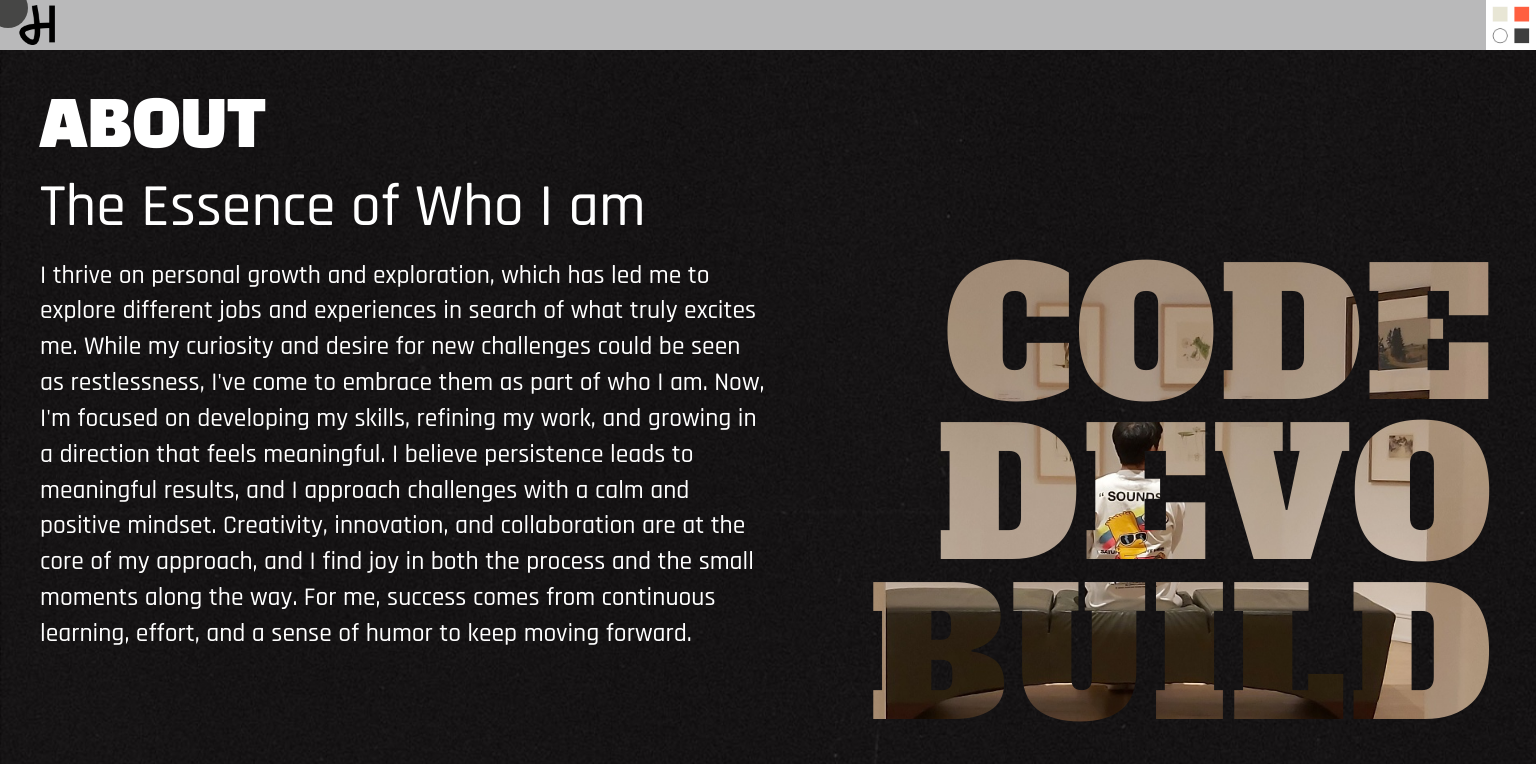
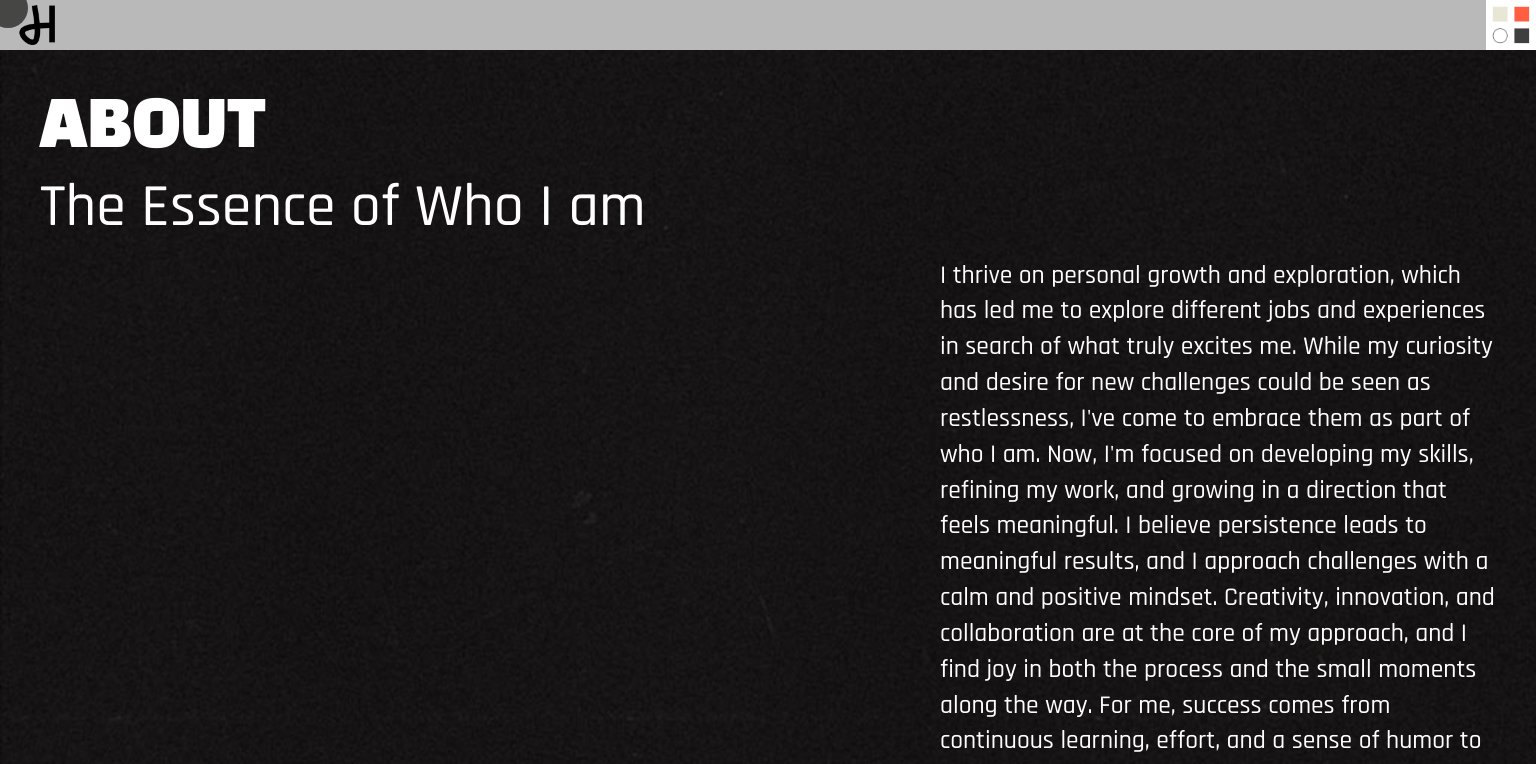
Before and after one commit to Ian-Hyosang-Han/dev-portfolio, a React (Vite) app: page /about in a window 1536 px wide. Shown: the top 764 px of the page. Built offline with nearby package versions, Linux system fonts and the light colour scheme.

Commit message:
added the mailestone timeline and changed the layout for about page

```diff
--- /dev/null
+++ b/src/components/common/Milestone.jsx
@@ -0,0 +1,61 @@
+import "../../styles/components/mailstone.css";
+
+const MilestoneTimeline = () => {
+
+    return (
+        <section className="timeline">
+            <div className="container">
+                <div className="text-content">
+                    <h2>BEGINNING</h2>
+                    <p>Into the Machines! as a Machine Operator</p>
+                </div>
+            </div>
+
+            <div className="container" style={{ animationDelay: "1s" }}>
+                <div className="text-content">
+                    <h2>PASSION</h2>
+                    <p>Junior Rebellion! Junior Hardware Developer</p>
+                </div>
+            </div>
+
+            <div className="container" style={{ animationDelay: "2s" }}>
+                <div className="text-content">
+                    <h2>GROWTH</h2>
+                    <p>Learning life along the way! Senior Hardware Developer</p>
+                </div>
+            </div>
+            <div className="container" style={{ animationDelay: "3s" }}>
+                <div className="text-content">
+                    <h2>LIMIT</h2>
+                    <p>Hitting the Wall! encountering challenges</p>
+                </div>
+            </div>
+            <div className="container" style={{ animationDelay: "4s" }}>
+                <div className="text-content">
+                    <h2>LEAP</h2>
+                    <p>Stepping onto a bigger stage! Soaring to Canada!</p>
+                </div>
+            </div>
+            <div className="container" style={{ animationDelay: "5s" }}>
+                <div className="text-content">
+                    <h2>LEARNING</h2>
+                    <p>Finding New Path! Mechanic Millwright</p>
+                </div>
+            </div>
+            <div className="container" style={{ animationDelay: "6s" }}>
+                <div className="text-content">
+                    <h2>FRUSTRATION</h2>
+                    <p>Trapped by Limits! facing personal challenges</p>
+                </div>
+            </div>
+            <div className="container" style={{ animationDelay: "7s" }}>
+                <div className="text-content">
+                    <h2>CHALLENGE</h2>
+                    <p>Breaking through! The Never-Ending Journey of Learning</p>
+                </div>
+            </div>
+        </section>
+    );
+}
+
+export default MilestoneTimeline;
--- a/src/pages/About.jsx
+++ b/src/pages/About.jsx
@@ -1,3 +1,5 @@
+import MilestoneTimeline from "../components/common/Milestone";
+
 function About() {
 
     return (
@@ -7,8 +9,9 @@ function About() {
                 <p className="font-rajdhani font-bold text-[1.5rem] pb-5 md:text-4xl lg:text-5xl xl:text-6xl xl:pb-5 xl:pt-3" >The Essence of Who I am</p>
             </div>
             <div className="flex flex-col lg:flex-row justify-between" >
+                <MilestoneTimeline />
                 <div
-                    className="bg-cover bg-right bg-no-repeat text-transparent bg-clip-text flex-1 lg:order-2"
+                    className="bg-cover bg-right bg-no-repeat text-transparent bg-clip-text flex-1 lg:order-2 lg:hidden"
                     style={{
                         backgroundImage: "url('font-background.jpg')",
                         backgroundSize: "100%",
@@ -23,15 +26,15 @@ function About() {
                 </div>
                 <div className="about-content pb-5 text-base text-white md:text-xl flex-1 lg:text-[1.3rem] xl:text-[1.6rem] xl:pb-10" >
                     <p>I thrive on personal growth and exploration, which has led me to explore different jobs and experiences in search of what truly excites me. While my curiosity and desire for new challenges could be seen as restlessness, I've come to embrace them as part of who I am. Now, I'm focused on developing my skills, refining my work, and growing in a direction that feels meaningful. I believe persistence leads to meaningful results, and I approach challenges with a calm and positive mindset. Creativity, innovation, and collaboration are at the core of my approach, and I find joy in both the process and the small moments along the way. For me, success comes from continuous learning, effort, and a sense of humor to keep moving forward.</p>
+                    <div className="about-term">
+                        <p className="font-rajdhani text-[1.5rem] pb-1 font-bold md:text-[2.5rem] xl:mt-10">A Term about “unspecialty”</p>
+                        <p className="text-base text-white mb-5 md:text-xl lg:text-[1.3rem] xl:text-[1.6rem]" >The word <strong>"Unspecialty"</strong> came to me during my time as a barista, while I was crafting coffee and beverages. At that time, it was important to meet people's expectations of a special drink or a specific taste. However, I realized that even without using particularly fancy beans or expensive ingredients, there was still plenty of specialness to be found in the process.
+                            A cup of coffee, in its simplicity, offers a unique experience. By focusing on the small details and using basic ingredients and methods, I learned how to create something amazing from the ordinary. My portfolio reflects this same idea. Instead of relying on special tools or techniques, I aim to create unique results through fundamental principles and creative approaches. <strong>"Unspecialty"</strong> is about finding the extraordinary within the ordinary and uncovering the hidden value in what may seem mundane. </p>
+                    </div>
                 </div>
             </div>
 
-            <div className="about-term">
-                <p className="font-rajdhani text-[1.5rem] pb-1 font-bold md:text-[2.5rem] xl:mt-10">A Term about “unspecialty”</p>
-                <p className="text-base text-white mb-5 md:text-xl lg:text-[1.3rem] xl:text-[1.6rem]" >The word <strong>"Unspecialty"</strong> came to me during my time as a barista, while I was crafting coffee and beverages. At that time, it was important to meet people's expectations of a special drink or a specific taste. However, I realized that even without using particularly fancy beans or expensive ingredients, there was still plenty of specialness to be found in the process.
-                    A cup of coffee, in its simplicity, offers a unique experience. By focusing on the small details and using basic ingredients and methods, I learned how to create something amazing from the ordinary. My portfolio reflects this same idea. Instead of relying on special tools or techniques, I aim to create unique results through fundamental principles and creative approaches. <strong>"Unspecialty"</strong> is about finding the extraordinary within the ordinary and uncovering the hidden value in what may seem mundane. </p>
-                <div className="w-[95vw] h-1 bg-white mx-auto"></div>
-            </div>
+            <div className="w-[95vw] h-1 bg-white mx-auto"></div>
         </div>
     );
 }
--- /dev/null
+++ b/src/styles/components/mailstone.css
@@ -0,0 +1,181 @@
+
+@media (min-width: 320px) and (max-width: 1024px) {
+    .timeline {
+        display: none;
+    }
+}
+
+@media (min-width: 1024px) {
+
+    .timeline {
+        width: 500px;
+        margin-bottom: 2rem;
+        position: relative;
+    }
+    .timeline::after{
+        content: "";
+        position: absolute;
+        right: 50%;
+        top: 0;
+        height: 100%;
+        width: 5px;
+        background: linear-gradient(#ff00e1, #ddff00);
+        border-radius: 50px;
+        animation: LineAnimated 5s linear forwards;
+        z-index: -1;
+    }
+    @keyframes LineAnimated {
+        0%{
+            height: 0;
+        }
+        100%{
+            height: 100%;
+        }
+    }
+
+    .container {
+        width: 50%;
+        position: relative;
+        padding: 10px 30px;
+        animation: Animate-Container 1s linear forwards;
+        opacity: 0;
+    }
+    @keyframes Animate-Container {
+        0%{
+            opacity: 0;
+            transform: translateY(-30px);
+        }
+        100%{
+            opacity: 1;
+            transform: translateY( 0px);
+        }
+    }
+
+    .container:nth-child(even){
+        right: -50%;
+    }
+    .container:nth-child(odd)::before{
+        content: "";
+        position: absolute;
+        height: 20px;
+        width: 20px;
+        background: linear-gradient(#ff00e1, #ddff00);
+        top: 0;
+        right: -7px;
+        border-radius: 50%;
+        z-index: 10;
+    }
+    .container:nth-child(even)::before{
+        content: "";
+        position: absolute;
+        height: 20px;
+        width: 20px;
+        background: linear-gradient(#ff00e1, #ddff00);
+        top: 0;
+        left: -12.5px;
+        border-radius: 50%;
+        z-index: 10;
+    }
+
+    .text-content {
+        padding: 20px 30px;
+        box-shadow: 0 5px 10px #191919;
+        border-radius: 10px;
+    }
+
+    .text-content h2 {
+        font-size: 23px;
+    }
+    .text-content p {
+        font-size: 13px;
+        margin-top: 10px;
+    }
+}
+
+@media (min-width: 1400px) {
+
+    .timeline {
+        width: 900px;
+        margin-top: 2rem;
+        margin-bottom: 4rem;
+        position: relative;
+    }
+    .timeline::after{
+        content: "";
+        position: absolute;
+        right: 50%;
+        top: 0;
+        height: 100%;
+        width: 5px;
+        background: linear-gradient(#ff00e1, #ddff00);
+        border-radius: 50px;
+        animation: LineAnimated 5s linear forwards;
+        z-index: -1;
+    }
+    @keyframes LineAnimated {
+        0%{
+            height: 0;
+        }
+        100%{
+            height: 100%;
+        }
+    }
+
+    .container {
+        width: 50%;
+        position: relative;
+        padding: 10px 130px;
+        animation: Animate-Container 1s linear forwards;
+        opacity: 0;
+    }
+    @keyframes Animate-Container {
+        0%{
+            opacity: 0;
+            transform: translateY(-30px);
+        }
+        100%{
+            opacity: 1;
+            transform: translateY( 0px);
+        }
+    }
+
+    .container:nth-child(even){
+        right: -50%;
+    }
+    .container:nth-child(odd)::before{
+        content: "";
+        position: absolute;
+        height: 20px;
+        width: 20px;
+        background: linear-gradient(#ff00e1, #ddff00);
+        top: 0;
+        right: -7px;
+        border-radius: 50%;
+        z-index: 10;
+    }
+    .container:nth-child(even)::before{
+        content: "";
+        position: absolute;
+        height: 20px;
+        width: 20px;
+        background: linear-gradient(#ff00e1, #ddff00);
+        top: 0;
+        left: -12.5px;
+        border-radius: 50%;
+        z-index: 10;
+    }
+
+    .text-content {
+        padding: 20px 30px;
+        box-shadow: 0 5px 10px #191919;
+        border-radius: 10px;
+    }
+
+    .text-content h2 {
+        font-size: 23px;
+    }
+    .text-content p {
+        font-size: 13px;
+        margin-top: 10px;
+    }
+}
```
